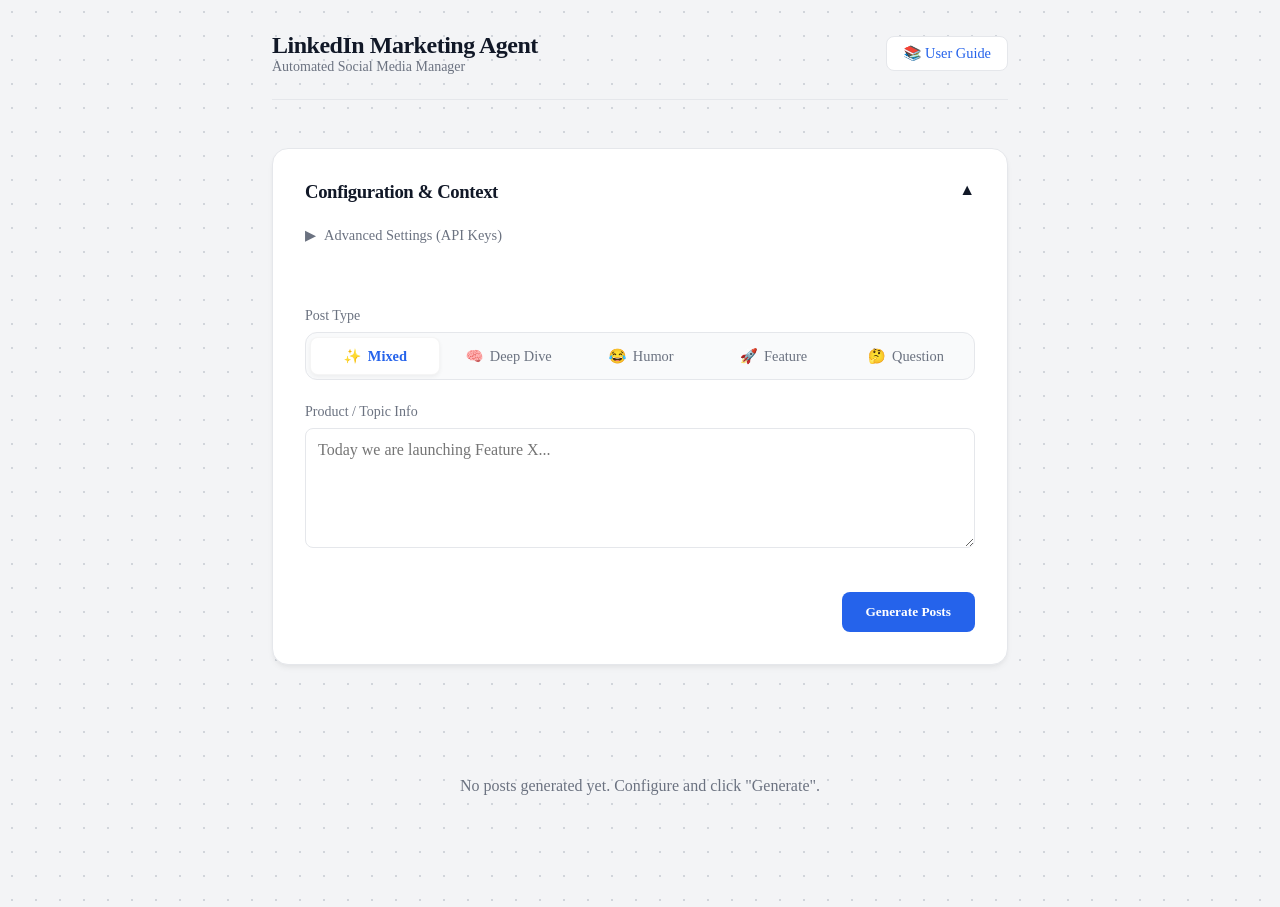
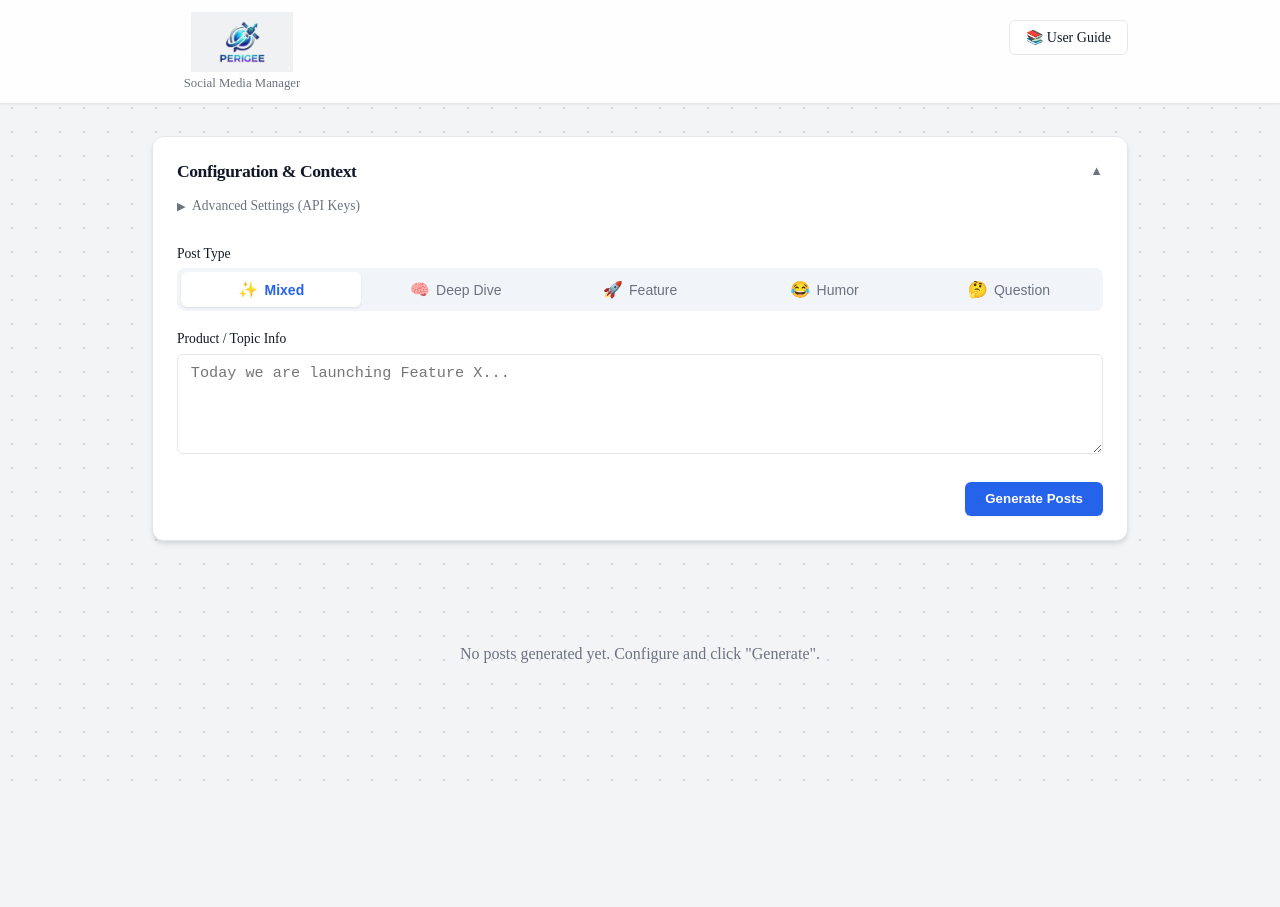
Before and after one commit to anilmittal86/GiantPerigee, a Next.js app: page / in a window 1280 px wide. After the commit the page ends 800 px from the top, so only its background shows below. Built offline with nearby package versions, Linux system fonts and the light colour scheme.

Commit message:
UI Overhaul: Dense SaaS Layout, Centered Navbar, Global CSS Fixes

```diff
--- a/app/components/Configuration.js
+++ b/app/components/Configuration.js
@@ -44,43 +44,44 @@
     };
 
     return (
-        <div className="card" style={{ marginBottom: "2rem" }}>
+        <div className="card" style={{ marginBottom: "1.5rem" }}>
             <div
-                style={{ display: "flex", justifyContent: "space-between", cursor: "pointer" }}
+                style={{ display: "flex", justifyContent: "space-between", cursor: "pointer", alignItems: "center" }}
                 onClick={() => setIsOpen(!isOpen)}
             >
-                <h3>Configuration & Context</h3>
-                <span>{isOpen ? "▲" : "▼"}</span>
+                <h3 style={{ fontSize: "1.1rem" }}>Configuration & Context</h3>
+                <span style={{ color: "var(--text-dim)", fontSize: "0.8rem" }}>{isOpen ? "▲" : "▼"}</span>
             </div>
 
             {isOpen && (
-                <div style={{ marginTop: "1.5rem" }}>
-                    <div className="grid">
-                        <div style={{ marginBottom: "2rem" }}>
+                <div style={{ marginTop: "1rem" }}>
+                    <div className="grid" style={{ gap: "1.5rem" }}>
+                        <div style={{ marginBottom: "0.5rem" }}>
                             <div
                                 style={{
                                     display: "flex",
                                     alignItems: "center",
                                     cursor: "pointer",
                                     color: "var(--text-dim)",
-                                    fontSize: "0.9rem",
+                                    fontSize: "0.85rem",
+                                    fontWeight: 500,
                                     userSelect: "none"
                                 }}
                                 onClick={() => setShowAdvanced(!showAdvanced)}
                             >
-                                <span style={{ marginRight: "0.5rem" }}>{showAdvanced ? "▼" : "▶"}</span>
+                                <span style={{ marginRight: "0.4rem", fontSize: "0.7rem" }}>{showAdvanced ? "▼" : "▶"}</span>
                                 <span>Advanced Settings (API Keys)</span>
                             </div>
 
                             {showAdvanced && (
                                 <div style={{
-                                    marginTop: "1rem",
-                                    padding: "1.5rem",
+                                    marginTop: "0.75rem",
+                                    padding: "1rem",
                                     background: "var(--surface-highlight)",
                                     borderRadius: "8px",
                                     border: "1px solid var(--border)"
                                 }}>
-                                    <div className="form-group">
+                                    <div className="form-group" style={{ marginBottom: "1rem" }}>
                                         <label className="label">Gemini API Key</label>
                                         <input
                                             type="password"
@@ -91,7 +92,7 @@
                                             onChange={handleChange}
                                         />
                                     </div>
-                                    <div className="form-group">
+                                    <div className="form-group" style={{ marginBottom: "1rem" }}>
                                         <label className="label">LinkedIn Access Token</label>
                                         <input
                                             type="password"
@@ -102,7 +103,7 @@
                                             onChange={handleChange}
                                         />
                                     </div>
-                                    <div className="form-group">
+                                    <div className="form-group" style={{ marginBottom: "0" }}>
                                         <label className="label">Company URN (ID)</label>
                                         <input
                                             type="text"
@@ -124,8 +125,8 @@
                                     {[
                                         { id: 'mixed', label: 'Mixed', icon: '✨' },
                                         { id: 'research', label: 'Deep Dive', icon: '🧠' },
+                                        { id: 'feature', label: 'Feature', icon: '🚀' },
                                         { id: 'pun', label: 'Humor', icon: '😂' },
-                                        { id: 'feature', label: 'Feature', icon: '🚀' },
                                         { id: 'question', label: 'Question', icon: '🤔' }
                                     ].map(type => (
                                         <button
@@ -133,13 +134,13 @@
                                             className={`pill-btn ${config.postType === type.id ? 'active' : ''}`}
                                             onClick={() => handleChange({ target: { name: 'postType', value: type.id } })}
                                         >
-                                            <span>{type.icon}</span>
+                                            <span style={{ fontSize: "1rem" }}>{type.icon}</span>
                                             {type.label}
                                         </button>
                                     ))}
                                 </div>
                             </div>
-                            <div className="form-group">
+                            <div className="form-group" style={{ marginBottom: "0.5rem" }}>
                                 <label className="label">Product / Topic Info</label>
                                 <textarea
                                     name="productInfo"
@@ -147,6 +148,7 @@
                                     value={config.productInfo}
                                     placeholder="Today we are launching Feature X..."
                                     onChange={handleChange}
+                                    style={{ minHeight: "100px" }}
                                 />
                             </div>
                         </div>
--- a/app/globals.css
+++ b/app/globals.css
@@ -1,16 +1,15 @@
 :root {
   --background: #f3f4f6;
-  /* Light Gray/Slate for contrast */
   --surface: #ffffff;
-  /* White cards */
-  --surface-highlight: #f9fafb;
   --primary: #2563eb;
-  /* Stronger Blue */
-  --primary-glow: rgba(37, 99, 235, 0.2);
+  --primary-hover: #1d4ed8;
   --text-main: #111827;
   --text-dim: #6b7280;
   --border: #e5e7eb;
   --font-sans: var(--font-geist-sans), 'Inter', -apple-system, sans-serif;
+  --shadow-sm: 0 1px 2px 0 rgba(0, 0, 0, 0.05);
+  --shadow-md: 0 4px 6px -1px rgba(0, 0, 0, 0.1), 0 2px 4px -1px rgba(0, 0, 0, 0.06);
+  --shadow-lg: 0 10px 15px -3px rgba(0, 0, 0, 0.1), 0 4px 6px -2px rgba(0, 0, 0, 0.05);
 }
 
 body {
@@ -30,164 +29,180 @@
 
 h1,
 h2,
-h3,
-h4,
-h5,
-h6 {
+h3 {
   margin: 0;
-  font-weight: 600;
-  letter-spacing: -0.02em;
+  font-weight: 700;
+  letter-spacing: -0.025em;
 }
 
-input,
-textarea,
-button {
-  font-family: inherit;
+/* Structural Layout */
+.app-wrapper {
+  min-height: 100vh;
+  display: flex;
+  flex-direction: column;
 }
 
-/* Utilities */
-.container {
-  max-width: 800px;
-  /* Reduced width for better reading flow in single col */
-  margin: 0 auto;
-  padding: 2rem;
+.navbar {
+  background: rgba(255, 255, 255, 0.9);
+  backdrop-filter: blur(8px);
+  border-bottom: 1px solid var(--border);
+  position: sticky;
+  top: 0;
+  z-index: 50;
+  padding: 0.75rem 0;
+  box-shadow: var(--shadow-sm);
 }
 
-.header {
-  margin-bottom: 3rem;
-  border-bottom: 1px solid var(--border);
-  padding-bottom: 1.5rem;
+.navbar-inner {
+  max-width: 1024px;
+  margin: 0 auto;
+  padding: 0 1.5rem;
   display: flex;
+  flex-direction: row;
   justify-content: space-between;
-  align-items: center;
+  align-items: flex-start;
+  /* Align Top as requested */
+  width: 100%;
 }
 
-.header h1 {
-  font-size: 1.5rem;
-  color: var(--text-main);
-  /* Removed gradient for cleaner light look */
+.navbar-left {
+  display: flex;
+  flex-direction: column;
 }
 
+.main-content {
+  max-width: 1024px;
+  margin: 2rem auto;
+  width: 100%;
+  padding: 0 1.5rem;
+  flex: 1;
+}
+
+/* Component Styles */
 .card {
   background: var(--surface);
   border: 1px solid var(--border);
-  border-radius: 16px;
-  padding: 2rem;
-  height: 100%;
-  display: flex;
-  flex-direction: column;
-  transition: all 0.2s ease;
-  box-shadow: 0 4px 6px -1px rgba(0, 0, 0, 0.05), 0 2px 4px -1px rgba(0, 0, 0, 0.03);
+  border-radius: 12px;
+  padding: 1.5rem;
+  box-shadow: var(--shadow-md);
+  transition: transform 0.2s, box-shadow 0.2s;
 }
 
-.card:hover {
-  border-color: var(--primary);
-  box-shadow: 0 20px 25px -5px rgba(0, 0, 0, 0.05), 0 10px 10px -5px rgba(0, 0, 0, 0.02);
-  transform: translateY(-2px);
+.grid {
+  display: grid;
+  gap: 1.5rem;
 }
 
-.btn {
-  background: var(--primary);
-  color: #fff;
-  border: none;
-  padding: 0.75rem 1.5rem;
-  border-radius: 8px;
-  font-weight: 600;
-  cursor: pointer;
-  transition: opacity 0.2s;
+/* Post Option Header Style (Restored) */
+.badge {
+  display: block;
+  width: 100%;
+  padding: 0.75rem 1rem;
+  border-radius: 6px;
+  font-size: 0.9rem;
+  font-weight: 700;
+  text-transform: uppercase;
+  margin-bottom: 1rem;
+  letter-spacing: 0.05em;
 }
 
-.btn:hover {
-  opacity: 0.9;
+.badge-blue {
+  background: #e8f0fe;
+  color: #1967d2;
+  border-left: 4px solid #1967d2;
 }
 
-.btn-secondary {
-  background: #fff;
-  color: var(--primary);
-  border: 1px solid var(--border);
-}
-
-.btn-secondary:hover {
-  background: var(--surface);
-  border-color: var(--primary);
-}
-
-.form-group {
-  margin-bottom: 1.5rem;
-}
-
-.label {
-  display: block;
-  margin-bottom: 0.5rem;
-  font-size: 0.875rem;
-  color: var(--text-dim);
-  font-weight: 500;
-}
-
+/* Form Elements */
 .input,
 .textarea {
   width: 100%;
-  padding: 0.75rem;
+  padding: 0.6rem 0.8rem;
   background: #fff;
   border: 1px solid var(--border);
-  border-radius: 8px;
-  color: var(--text-main);
-  font-size: 1rem;
-  transition: border-color 0.2s, box-shadow 0.2s;
+  border-radius: 6px;
+  font-size: 0.95rem;
+  transition: border-color 0.15s, box-shadow 0.15s;
 }
 
 .input:focus,
 .textarea:focus {
   outline: none;
   border-color: var(--primary);
-  box-shadow: 0 0 0 2px var(--primary-glow);
+  box-shadow: 0 0 0 3px rgba(37, 99, 235, 0.1);
 }
 
 .textarea {
-  min-height: 120px;
+  min-height: 100px;
   resize: vertical;
 }
 
-.grid {
-  display: grid;
-  grid-template-columns: 1fr;
-  /* Single column stack */
-  gap: 2rem;
+.label {
+  display: block;
+  margin-bottom: 0.4rem;
+  font-size: 0.85rem;
+  color: var(--text-main);
+  font-weight: 500;
 }
 
-.badge {
-  display: inline-block;
-  padding: 0.25rem 0.5rem;
-  border-radius: 4px;
-  font-size: 0.75rem;
-  font-weight: 600;
-  text-transform: uppercase;
-  margin-bottom: 1rem;
+.form-group {
+  margin-bottom: 1.25rem;
 }
 
-/* Segmented Control / Premium Pills */
+/* Buttons */
+.btn {
+  background: var(--primary);
+  color: white;
+  border: none;
+  padding: 0.6rem 1.25rem;
+  border-radius: 6px;
+  font-weight: 600;
+  cursor: pointer;
+  box-shadow: var(--shadow-sm);
+  display: inline-block;
+}
+
+.btn:hover {
+  background: var(--primary-hover);
+}
+
+.btn-secondary {
+  background: white;
+  border: 1px solid var(--border);
+  color: var(--text-main);
+  padding: 0.5rem 1rem;
+  border-radius: 6px;
+  font-size: 0.875rem;
+  font-weight: 500;
+  text-decoration: none;
+  display: inline-block;
+  transition: all 0.2s;
+}
+
+.btn-secondary:hover {
+  background: var(--background);
+  border-color: #d1d5db;
+}
+
+/* Pills */
 .pill-container {
   display: flex;
-  background: var(--surface-highlight);
+  background: #f1f5f9;
   padding: 0.25rem;
-  border-radius: 12px;
-  border: 1px solid var(--border);
+  border-radius: 8px;
   gap: 0.25rem;
   overflow-x: auto;
-  /* Handle overflow gracefully */
 }
 
 .pill-btn {
   flex: 1;
   border: none;
   background: transparent;
-  padding: 0.6rem 1rem;
-  border-radius: 8px;
-  font-size: 0.9rem;
+  padding: 0.5rem 0.8rem;
+  border-radius: 6px;
+  font-size: 0.875rem;
   font-weight: 500;
   color: var(--text-dim);
   cursor: pointer;
-  transition: all 0.2s ease;
   white-space: nowrap;
   display: flex;
   align-items: center;
@@ -195,31 +210,9 @@
   gap: 0.4rem;
 }
 
-.pill-btn:hover {
-  color: var(--text-main);
-  background: rgba(0, 0, 0, 0.03);
-}
-
 .pill-btn.active {
-  background: var(--surface);
+  background: white;
   color: var(--primary);
-  box-shadow: 0 2px 4px rgba(0, 0, 0, 0.05);
-  border: 1px solid rgba(0, 0, 0, 0.04);
-  /* Subtle border */
+  box-shadow: 0 1px 2px rgba(0, 0, 0, 0.1);
   font-weight: 600;
 }
-
-.badge-blue {
-  background: #e8f0fe;
-  color: var(--primary);
-}
-
-.badge-purple {
-  background: #f3e8fd;
-  color: var(--accent);
-}
-
-.badge-green {
-  background: #e6f4ea;
-  color: var(--success);
-}
--- a/app/layout.tsx
+++ b/app/layout.tsx
@@ -13,8 +13,8 @@
 });
 
 export const metadata: Metadata = {
-  title: "Create Next App",
-  description: "Generated by create next app",
+  title: "Perigee",
+  description: "Social Media Manager",
 };
 
 export default function RootLayout({
--- a/app/page.js
+++ b/app/page.js
@@ -1,6 +1,7 @@
 "use client";
 
 import Link from "next/link";
+import Image from "next/image";
 import { useState } from "react";
 import Configuration from "./components/Configuration";
 import PostGenerator from "./components/PostGenerator";
@@ -36,20 +37,32 @@
     };
 
     return (
-        <div className="container">
-            <header className="header">
-                <div>
-                    <h1>LinkedIn Marketing Agent</h1>
-                    <div style={{ fontSize: "0.875rem", color: "var(--text-dim)" }}>
-                        Automated Social Media Manager
+        <div className="app-wrapper">
+            <nav className="navbar">
+                <div className="navbar-inner">
+                    <div className="navbar-left" style={{ display: "flex", flexDirection: "column", alignItems: "center" }}>
+                        <Link href="/" style={{ textDecoration: "none", display: "inline-block" }}>
+                            <Image
+                                src="/logo.png"
+                                alt="Perigee Logo"
+                                width={180}
+                                height={60}
+                                style={{ objectFit: "contain", display: "block" }}
+                                priority
+                            />
+                        </Link>
+                        <div style={{ fontSize: "0.8rem", color: "var(--text-dim)", fontWeight: 500, marginTop: "4px" }}>
+                            Social Media Manager
+                        </div>
                     </div>
+
+                    <Link href="/guide" className="btn-secondary" style={{ marginTop: "0.5rem" }}>
+                        📚 User Guide
+                    </Link>
                 </div>
-                <Link href="/guide" className="btn-secondary" style={{ textDecoration: "none", padding: "0.5rem 1rem", borderRadius: "8px", fontSize: "0.9rem" }}>
-                    📚 User Guide
-                </Link>
-            </header>
+            </nav>
 
-            <main>
+            <main className="main-content">
                 <Configuration onGenerate={handleGenerate} />
 
                 <PostGenerator
```
Also changed, not shown: public/logo.png (added).
